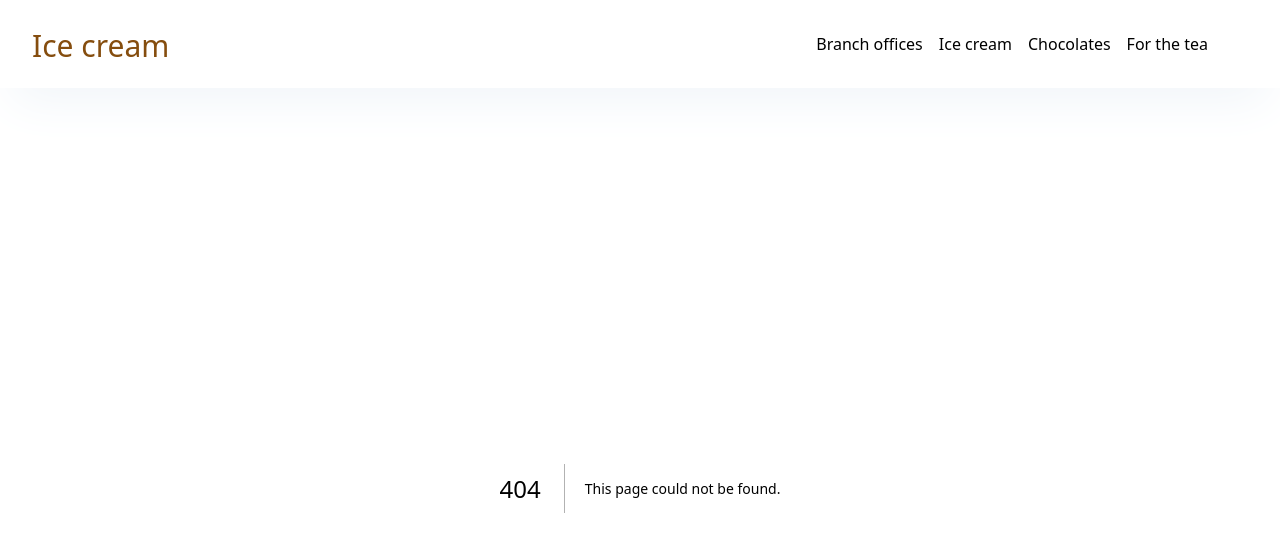
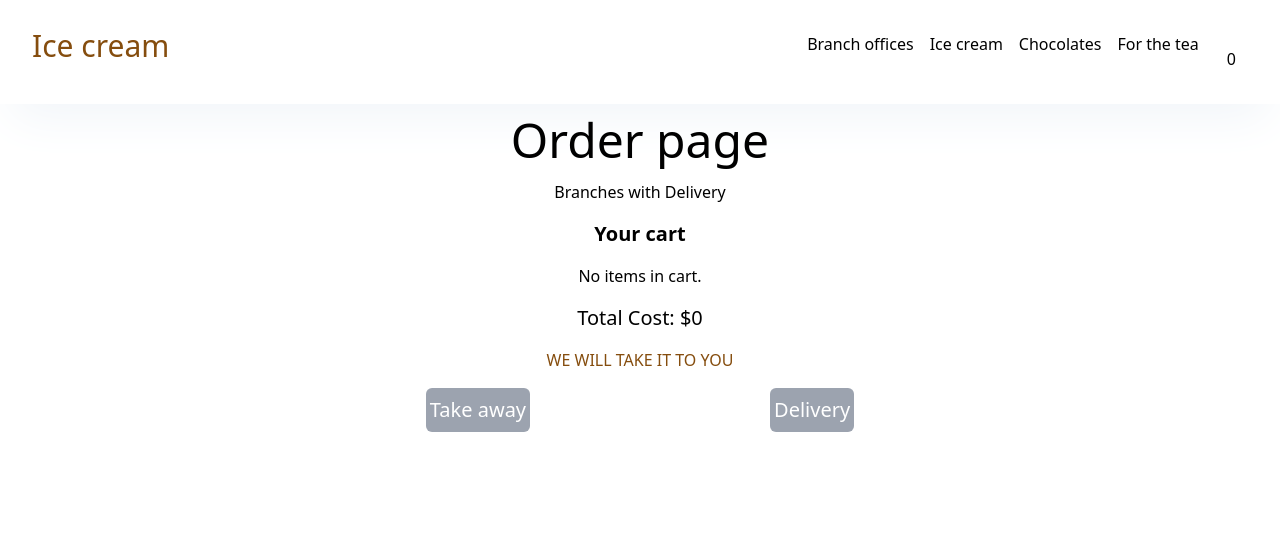
Before and after one commit to Githubmagali/icecream-shop, a Next.js app: page /shipping in a window 1280 px wide. Before the commit this address had no page. Shown: the top 552 px of the page. Built offline with nearby package versions, Linux system fonts and the light colour scheme.

Commit message:
add shipping delivery and takeaway

```diff
--- a/src/app/chocolates/page.jsx
+++ b/src/app/chocolates/page.jsx
@@ -1,3 +1,9 @@
+"use client"
+import { useState } from "react"
+import { useCart } from "@/context/cartProvider"
+
+
+
 
 const items = [{
     id: 1,
@@ -49,6 +55,8 @@ const items = [{
 
 function Chocolates() {
 
+    const { cart, addToCart, removeFromCart, getItemQuantity } = useCart()
+
 
 
 
@@ -59,11 +67,25 @@ function Chocolates() {
                 {items.map((item, index) => (<>
                     <img src={item.img}
                         alt={item.name}
-                        className="w-20 h-20 object-cover rounded-md lg:col-span-1 lg:4 "
+                        key={index}
+                        className={`w-20 h-24 object-cover rounded-md lg:col-span-1 ${item.soldOut ? "filter grayscale opacity-80 text-center" : ""}`}
                     />
-                    <div className='lg:col-span-1 lg:p-4' >
+                    <div className='lg:col-span-1' >
                         <p className='text-center text-green-800'>{item.name}</p>
                         <p className='text-xs py-2'> $ {item.price}</p>
+                        {getItemQuantity(item.id) > 0 ? (
+                        <div className="flex gap-x-3 items-center justify-center">
+                        <button className="bg-gray-200 hover:bg-gray-300 px-2 rounded-full" onClick={() => addToCart(item)}>+</button>
+                        <p className="text-xs text-center">{getItemQuantity(item.id)}</p>
+                        <button className="bg-gray-200 hover:bg-gray-300 px-2 rounded-full" onClick={() => removeFromCart(item.id)}>-</button>
+                        </div>
+
+                        ): (
+                            <button  onClick={() => addToCart(item)}
+                            className={`lg:py-1 bg-gray-200 px-1 hover:bg-gray-300 rounded-md ${item.soldOut ? "hidden" : ""}`}>Add to Cart</button>
+                        )
+                        }
+
                     </div>
 
                 </>))}
--- a/src/app/forTheTea/page.jsx
+++ b/src/app/forTheTea/page.jsx
@@ -65,7 +65,8 @@ function ForTheTea() {
                 {items.map((item, index) => (<>
                     <img src={item.img}
                         alt={item.name}
-                        className={`w-20 h-24 object-cover rounded-md lg:col-span-1 lg:4${item.soldOut ? "filter grayscale opacity-80 text-center" : ""}`}
+                        key={index}
+                        className={`w-20 h-24 object-cover rounded-md lg:col-span-1 ${item.soldOut ? "filter grayscale opacity-80 text-center" : ""}`}
                     />
                     <div className='lg:col-span-1' >
                         <p className='text-center text-green-800'>{item.name}</p>
--- /dev/null
+++ b/src/app/shipping/delivery.jsx
@@ -0,0 +1,9 @@
+function DeliveryShipping(){
+    return(
+    <div className="flex flex-col items-center justify-center">
+        <h1>Delivery</h1>
+    </div>
+
+    )
+}
+export default DeliveryShipping
--- /dev/null
+++ b/src/app/shipping/page.jsx
@@ -0,0 +1,72 @@
+"use client"
+import { useCart } from "../../context/cartProvider";
+import { useState } from "react";
+import Delivery from './delivery'
+import TakeAway from './takeAway'
+
+
+
+
+function Shipping() {
+    const { cart, totalCost } = useCart();
+    const [selectedOption, setSelectedOption] = useState(null);
+
+    const handleOptionSelect = (option) => {
+        setSelectedOption(option);
+    };
+
+
+    return (
+        <>
+            <div className="flex flex-col items-center justify-center gap-y-4">
+
+                <h1 className="text-center text-5xl pt-3">Order page</h1>
+                <h2 className="text-center">Branches with Delivery</h2>
+                <div className="text-center text-xl font-bold">Your cart</div>
+                {cart.length > 0 ? (
+                    <ul className="lg:w-96 lg:h-30 overflow-scroll bg-slate-50">
+                        {cart.map((item, index) => (
+                            <li key={index} className="text-center py-3">
+                                {item.name.charAt(0).toUpperCase() + item.name.slice(1)} -{" "}
+                                {item.quantity} x ${item.price}
+                            </li>
+                        ))}
+                    </ul>
+                ) : (
+                    <p className="">No items in cart.</p>
+                )}
+                <p className="text-xl">Total Cost: ${totalCost}</p>
+                <h2 className="text-center text-yellow-800">WE WILL TAKE IT TO YOU</h2>
+                <div className="flex items-center gap-x-60">
+                    <button
+                        onClick={() => handleOptionSelect('TakeAway')}
+                        className={`text-center text-xl bg-gray-400 hover:bg-gray-700 py-2 px-1 rounded-md  text-white ${selectedOption === 'TakeAway' ? 'bg-gray-700' : ''
+                            }`}
+                    >
+                        Take away
+                    </button>
+                    <button
+                        onClick={() => handleOptionSelect('Delivery')}
+                        className={`text-center text-xl bg-gray-400 hover:bg-gray-700  py-2 px-1 rounded-md text-white ${selectedOption === 'Delivery' ? 'bg-gray-700' : ''
+                            }`}
+                    >
+                        Delivery
+                    </button>
+                </div>
+            </div>
+            <div className="float-left px-56">
+            {selectedOption === 'TakeAway' && <TakeAway />}
+            </div>
+           <div className="float-right px-56">
+              {selectedOption === 'Delivery' && <Delivery />}
+              </div>
+
+
+
+
+        </>)
+
+
+}
+
+export default Shipping
--- /dev/null
+++ b/src/app/shipping/takeAway.jsx
@@ -0,0 +1,9 @@
+function TakeAwayShipping(){
+    return(
+        <div className="flex flex-col items-center justify-center">
+        <h1>Take away</h1>
+    </div>
+
+    )
+}
+export default TakeAwayShipping
--- a/src/components/navbar.jsx
+++ b/src/components/navbar.jsx
@@ -1,7 +1,12 @@
 "use client"
 import Link from "next/link"
+import { useCart } from "@/context/cartProvider"
 
 function Navbar(){
+    const { cart } = useCart();
+    const totalItems = cart.reduce((acc, item) => acc + item.quantity, 0);
+
+
     return(
         <div className="flex justify-between lg:py-3 lg:px-8 w-full shadow-2xl shadow-slate-100">
             <Link href="/" className="text-3xl pt-4 text-yellow-800">Ice cream</Link>
@@ -10,7 +15,7 @@ function Navbar(){
                 <Link href="/iceCrean" className="hover:text-yellow-800">Ice cream</Link>
                 <Link href="/chocolates" className="hover:text-yellow-800">Chocolates</Link>
                 <Link href="/forTheTea" className="hover:text-yellow-800">For the tea</Link>
-                <p className="px-3"> <i class='bx bxs-cart text-4xl'></i></p>
+                <Link href="/shipping" className="px-3"> <i class='bx bxs-cart text-4xl'></i>{totalItems}</Link>
 
             </div>
 
```
